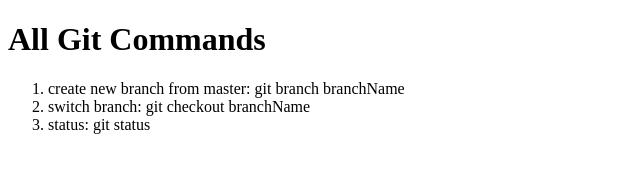
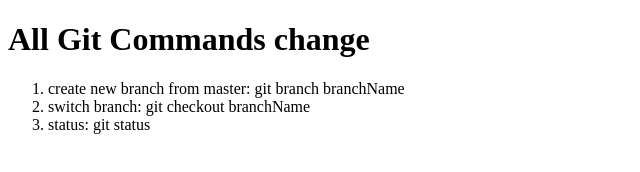
Before and after one commit to ashwanizsktm/test1, a plain HTML site: page index.html in a window 1280 px wide. Shown: the whole page, without its empty margins (0-640 px from the left). Drawn offline with Linux system fonts and the light colour scheme.

Commit message:
new change

```diff
--- a/index.html
+++ b/index.html
@@ -7,7 +7,7 @@
   <title>Document</title>
 </head>
 <body>
-  <h1> All Git Commands </h1>
+  <h1> All Git Commands change </h1>
   <ol>
     <li>create new branch from master: git branch branchName</li>
     <li>switch branch: git checkout branchName</li>
```
